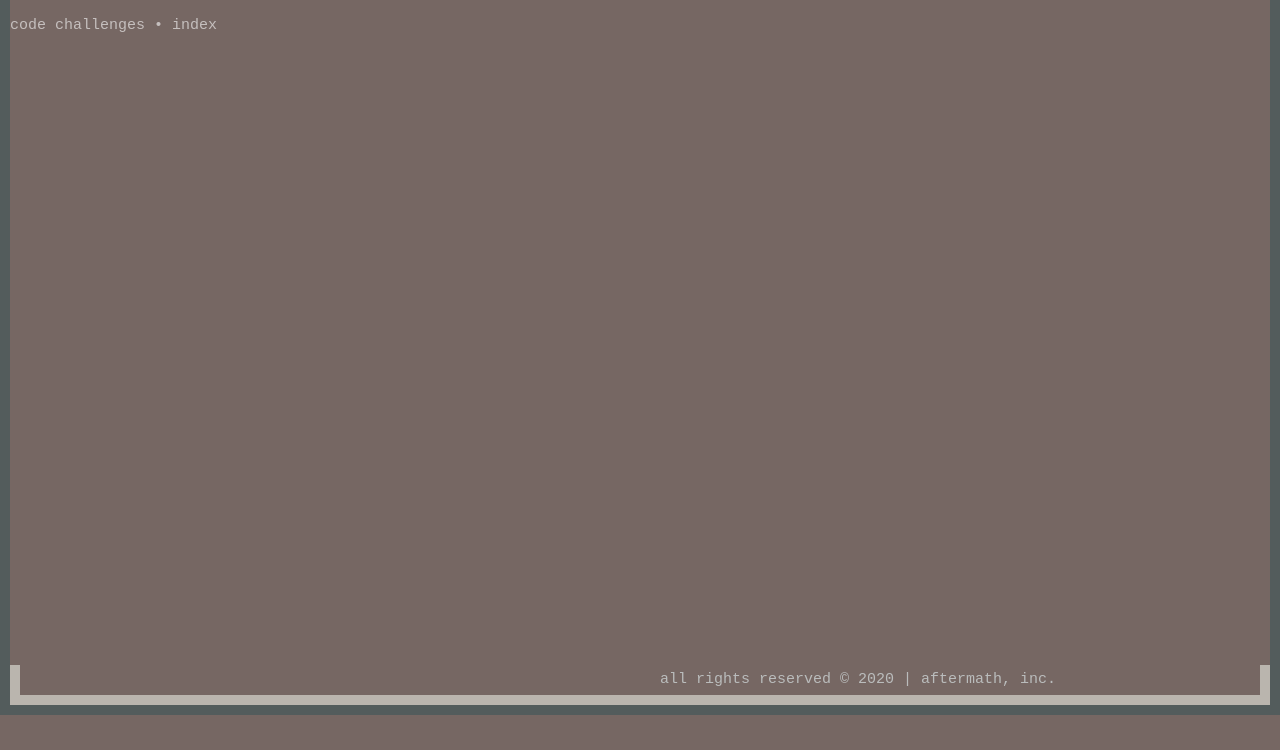
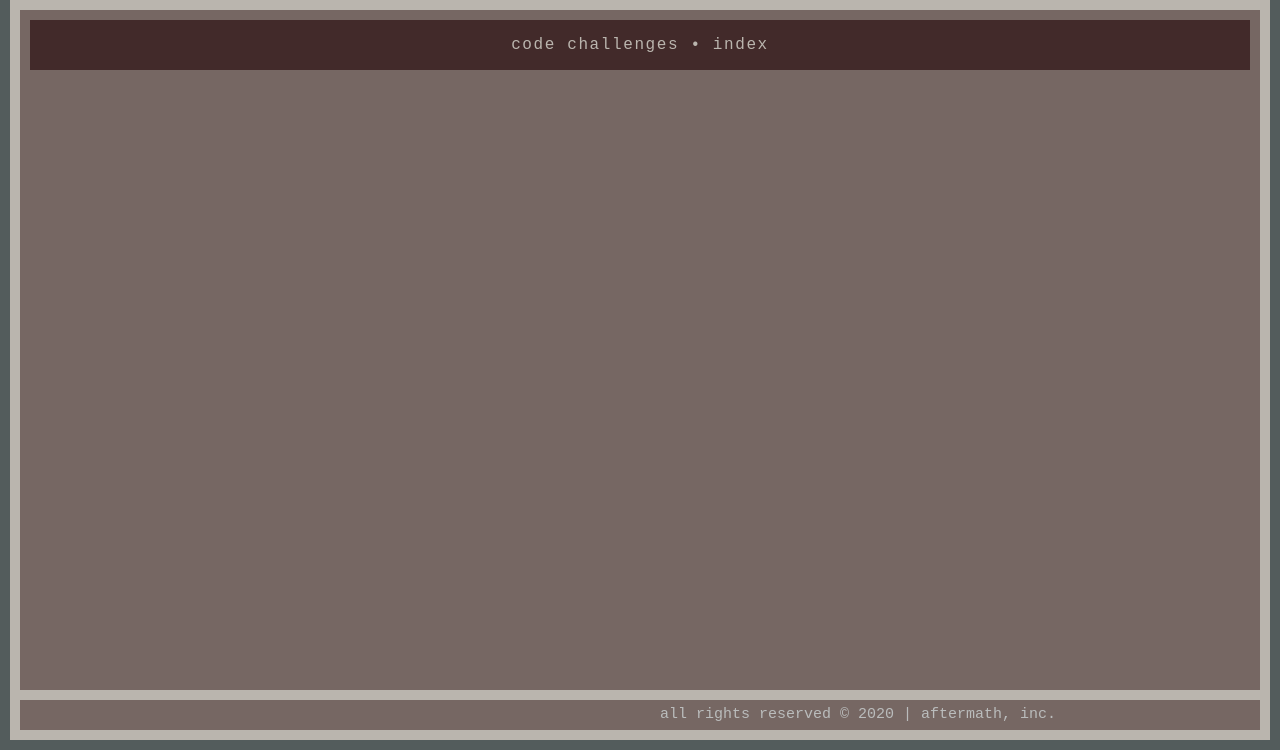
Before and after one commit to pauladixon/aftermath, a Django app: page /challenges/ in a window 1280 px wide. Shown: the part 85-835 px from the top of the page. Before the commit the page ends 800 px from the top, so only its background shows below. Run offline with Django 3.2, Linux system fonts and the light colour scheme; the visitor is signed in with stand-in values (Sample User, id 1); data that the repository does not hold is empty.

Commit message:
resynced css on challenges index page

```diff
--- a/main_app/templates/challenges/index.html
+++ b/main_app/templates/challenges/index.html
@@ -1,7 +1,8 @@
 {% extends 'base.html' %}
+
 {% block content %}
-<div class=“index-page”>
-  <p class=“title”>code challenges • index</p>
+<div class="index-page">
+  <p class="title">code challenges • index</p>
   <table>
     <tbody>
       {% for challenge in challenges %}
```
Also changed, not shown: main_app/migrations/0016_merge_20200506_2226.py (added).
